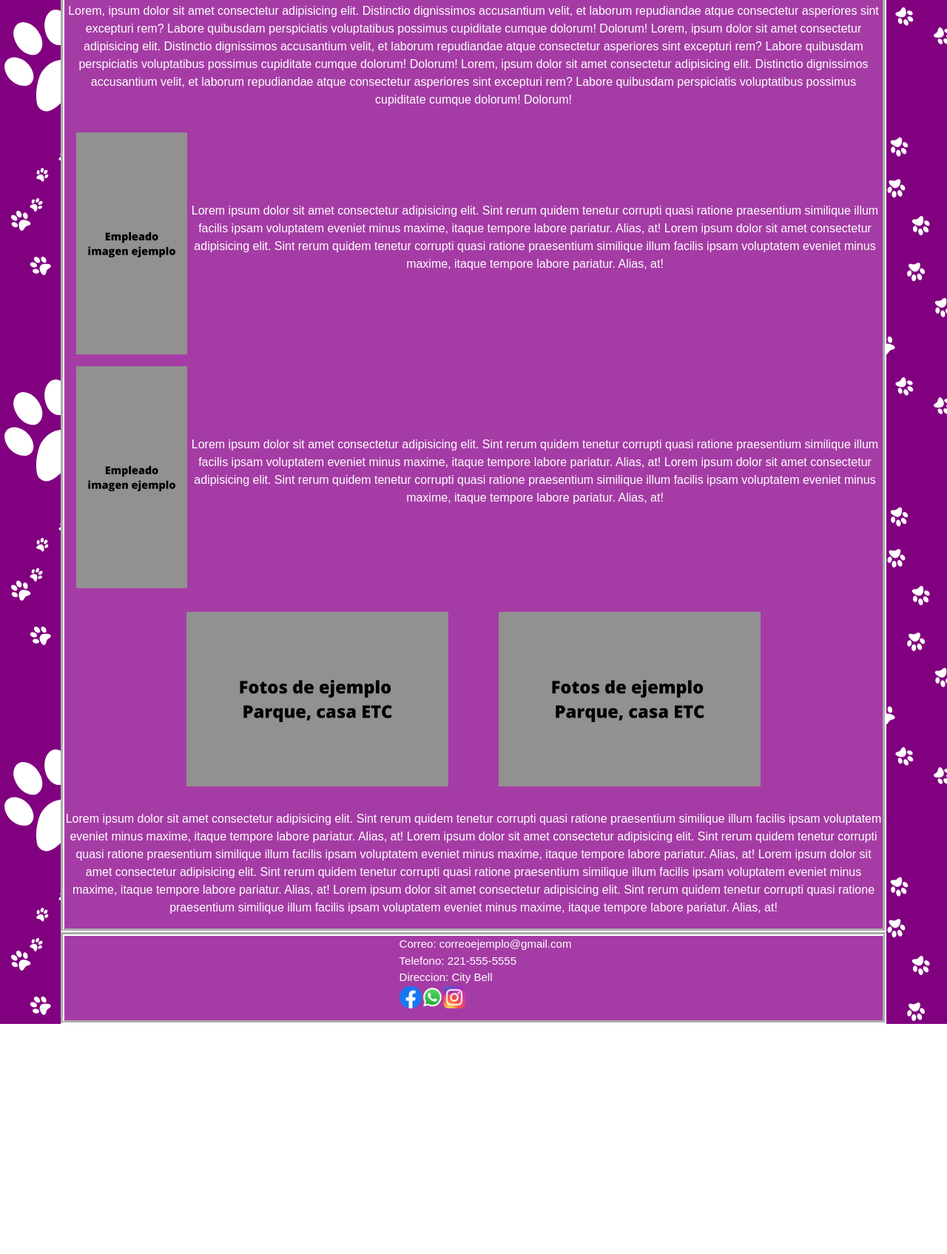
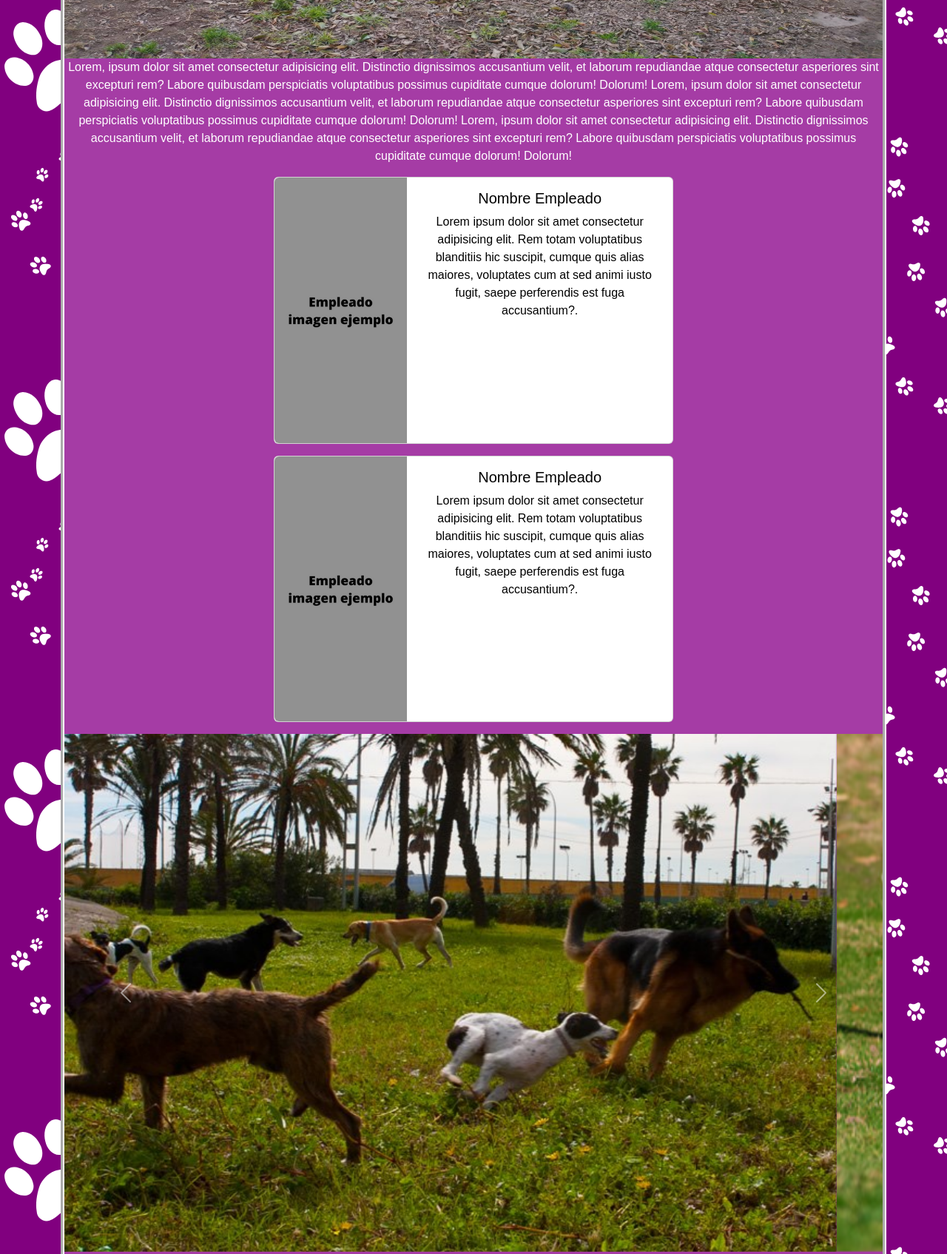
Before and after one commit to NeroStriker/Guarderia-Canina--Ezequiel-Benavides, a plain HTML site: page pages/sobre-nosotros.html in a window 1280 px wide. Shown: the part 511-2206 px from the top of the page at 74% size. Before the commit the page ends 1895 px from the top, so only its background shows below. Drawn offline with nearby package versions, Linux system fonts and the light colour scheme.

Commit message:
Agregando Bootstrap

```diff
--- a/pages/sobre-nosotros.html
+++ b/pages/sobre-nosotros.html
@@ -56,32 +56,63 @@
                     voluptatibus possimus cupiditate cumque dolorum! Dolorum!</p>
                 </article>
                 <article class="contenido__main">
-                    <div class="empleados">
-                        <img class="img__empleados" src="../Assets/Imagenes/Empleado imagen ejemplo.png" alt="Empleado1">
-                        <p>Lorem ipsum dolor sit amet consectetur adipisicing elit. Sint rerum quidem tenetur corrupti quasi ratione praesentium
-                            similique illum facilis ipsam voluptatem eveniet minus maxime, itaque tempore labore pariatur. Alias, at!
-                            Lorem ipsum dolor sit amet consectetur adipisicing elit. Sint rerum quidem tenetur corrupti quasi ratione praesentium
-                            similique illum facilis ipsam voluptatem eveniet minus maxime, itaque tempore labore pariatur. Alias, at!</p>
+                  <div class="orden-cards">
+                    <div class="card mb-3" style="max-width: 540px;">
+                      <div class="row g-0">
+                        <div class="col-md-4">
+                          <img src="../Assets/Imagenes/Empleado imagen ejemplo.png" class="img-fluid rounded-start" alt="Empleado">
+                        </div>
+                        <div class="col-md-8">
+                          <div class="card-body">
+                            <h5 class="card-title">Nombre Empleado</h5>
+                            <p class="card-text">Lorem ipsum dolor sit amet consectetur adipisicing elit. Rem totam voluptatibus blanditiis hic suscipit, cumque quis alias maiores, voluptates cum at sed animi iusto fugit, saepe perferendis est fuga accusantium?.</p>
+                          </div>
+                        </div>
+                      </div>
                     </div>
-                    <div class="empleados">
-                        <img class="img__empleados" src="../Assets/Imagenes/Empleado imagen ejemplo.png" alt="Empleado2">
-                        <p>Lorem ipsum dolor sit amet consectetur adipisicing elit. Sint rerum quidem tenetur corrupti quasi ratione praesentium
-                            similique illum facilis ipsam voluptatem eveniet minus maxime, itaque tempore labore pariatur. Alias, at!
-                            Lorem ipsum dolor sit amet consectetur adipisicing elit. Sint rerum quidem tenetur corrupti quasi ratione praesentium
-                            similique illum facilis ipsam voluptatem eveniet minus maxime, itaque tempore labore pariatur. Alias, at!</p>
+                    <div class="card mb-3" style="max-width: 540px;">
+                      <div class="row g-0">
+                        <div class="col-md-4">
+                          <img src="../Assets/Imagenes/Empleado imagen ejemplo.png" class="img-fluid rounded-start" alt="Empleado">
+                        </div>
+                        <div class="col-md-8">
+                          <div class="card-body">
+                            <h5 class="card-title">Nombre Empleado</h5>
+                            <p class="card-text">Lorem ipsum dolor sit amet consectetur adipisicing elit. Rem totam voluptatibus blanditiis hic suscipit, cumque quis alias maiores, voluptates cum at sed animi iusto fugit, saepe perferendis est fuga accusantium?.</p>
+                          </div>
+                        </div>
+                      </div>
                     </div>
-                    <div class="ejemplo__parque">
-                        <img class="img__parque" src="../Assets/Imagenes/Fotos de ejemplo Parque, casa ETC.png" alt="ejemplo1">
-                        <img class="img__parque" src="../Assets/Imagenes/Fotos de ejemplo Parque, casa ETC.png" alt="ejemplo2">
-                        <p>Lorem ipsum dolor sit amet consectetur adipisicing elit. Sint rerum quidem tenetur corrupti quasi ratione praesentium
-                            similique illum facilis ipsam voluptatem eveniet minus maxime, itaque tempore labore pariatur. Alias, at!
-                            Lorem ipsum dolor sit amet consectetur adipisicing elit. Sint rerum quidem tenetur corrupti quasi ratione praesentium
-                            similique illum facilis ipsam voluptatem eveniet minus maxime, itaque tempore labore pariatur. Alias, at!
-                            Lorem ipsum dolor sit amet consectetur adipisicing elit. Sint rerum quidem tenetur corrupti quasi ratione praesentium
-                            similique illum facilis ipsam voluptatem eveniet minus maxime, itaque tempore labore pariatur. Alias, at!
-                            Lorem ipsum dolor sit amet consectetur adipisicing elit. Sint rerum quidem tenetur corrupti quasi ratione praesentium
-                            similique illum facilis ipsam voluptatem eveniet minus maxime, itaque tempore labore pariatur. Alias, at!</p>
+                  </div>
+                  <div id="carouselExampleControls" class="carousel slide" data-bs-ride="carousel">
+                    <div class="carousel-inner">
+                      <div class="carousel-item active">
+                        <img src="../Assets/Imagenes/Ejemplo-sobre-nosotros.jpg" class="d-block w-100" alt="...">
+                      </div>
+                      <div class="carousel-item">
+                        <img src="../Assets/Imagenes/Ejemplo-sobre-nosotros2.jpg" class="d-block w-100" alt="...">
+                      </div>
+                      <div class="carousel-item">
+                        <img src="../Assets/Imagenes/Ejemplo-sobre-nosotros3.jpg" class="d-block w-100" alt="...">
+                      </div>
                     </div>
+                    <button class="carousel-control-prev" type="button" data-bs-target="#carouselExampleControls" data-bs-slide="prev">
+                      <span class="carousel-control-prev-icon" aria-hidden="true"></span>
+                      <span class="visually-hidden">Previous</span>
+                    </button>
+                    <button class="carousel-control-next" type="button" data-bs-target="#carouselExampleControls" data-bs-slide="next">
+                      <span class="carousel-control-next-icon" aria-hidden="true"></span>
+                      <span class="visually-hidden">Next</span>
+                    </button>
+                  </div>
+                  <p>El objetivo es lograr que todos se sientan comodos en la guarderia, ofreciendo un servicio familiar con el objetivo de que
+                    todas las mascotas sientan un cariño y cuidado como cuando estan en casa, se preguntara siempre si la mascota necesita algun cuidado
+                    especial, medicamentos, como se lleva con otros perros y personas, ademas que siempre se pide que vengan para una adaptacion gratuita
+                    dias antes de la estadia, para asegurar la seguridad tanto de su mascota como los demas inquilinos, en caso de que el comportamiento de la mascota
+                    cause inseguridad para los demas nos reservamos el derecho de rechazarla, ofreceremos un servicio de adaptacion en la cual la mascota se quedaria
+                    por una tarde cada vez con la intencion de que empiece a socializar mejor con otros perros y poder ser aceptada en la guarderia ya que siempre buscamos
+                    que no vayan a caniles ni esten encerradas, de ser muy urgente la necesidad podemos aceptarla pero informando que la mascota estara separada de los demas
+                    en un canil suficientemente grande para que este comoda cumpliendo siempre con sus necesidades y cuidados.</p>
                 </article>
             </main>
             <footer class="footer">
--- a/style.css
+++ b/style.css
@@ -31,7 +31,9 @@ header img{
 .navbar-custom{
     padding: 0px;
 }
-
+.nav-link{
+    color: #ffffff;
+}
 /*  MAIN INDEX  */
 .section img{
     height: 250px;
@@ -161,43 +163,20 @@ header img{
     height: 232px;
     width: 100%;
 }
-.img__empleados{
-    height: 300px;
-}
-.img__parque{
-    height: 207px;
-}
-
-@media screen and (min-width:768px) {
+@media screen and (min-width:1200px) {
     .img__portada{
-        height: 232px;
-        width: 100%;
-        padding-bottom: 1rem;
-    }
-    .empleados{
-        display: flex;
-        align-items: center;
-        padding-top: 1rem;
-        padding-left: 1rem;
-    }
-    .img__parque{
-        padding: 2rem;
+        height: 510px;
     }
 
 }
-
-@media screen and (min-width:1100px) {
-    .img__portada{
-        height: 434px;
-        width: 100%;
-        padding-bottom: 1rem;
-    }
-    .img__parque{
-        height: 300px;
-    }
-
+.card{
+    color: #000000;
 }
-
+.orden-cards{
+    display: flex;
+    flex-direction: column;
+    align-items: center;
+}
 /* FOOTER */
 
 .footer{
```
Also changed, not shown: Assets/Imagenes/Ejemplo-sobre-nosotros.jpg (added), Assets/Imagenes/Ejemplo-sobre-nosotros2.jpg (added), Assets/Imagenes/Ejemplo-sobre-nosotros3.jpg (added).
